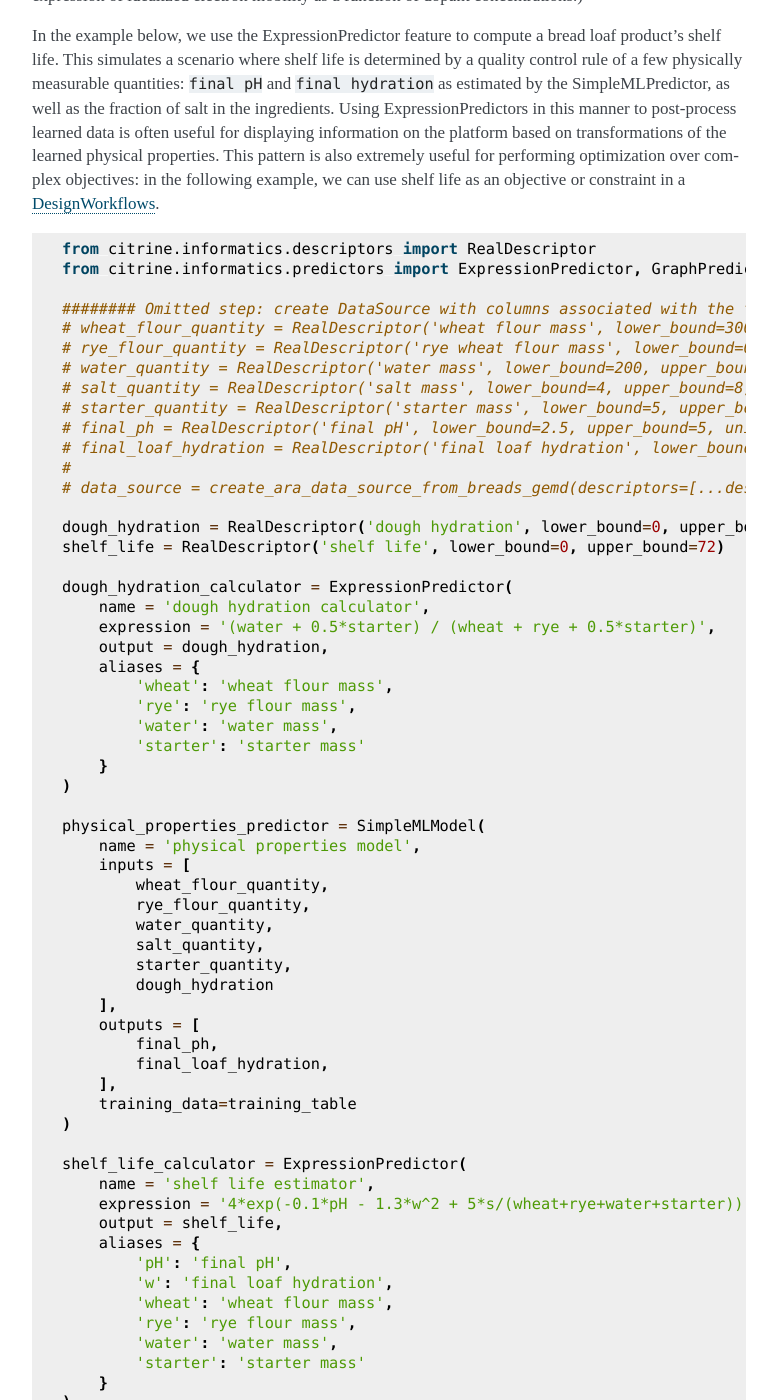
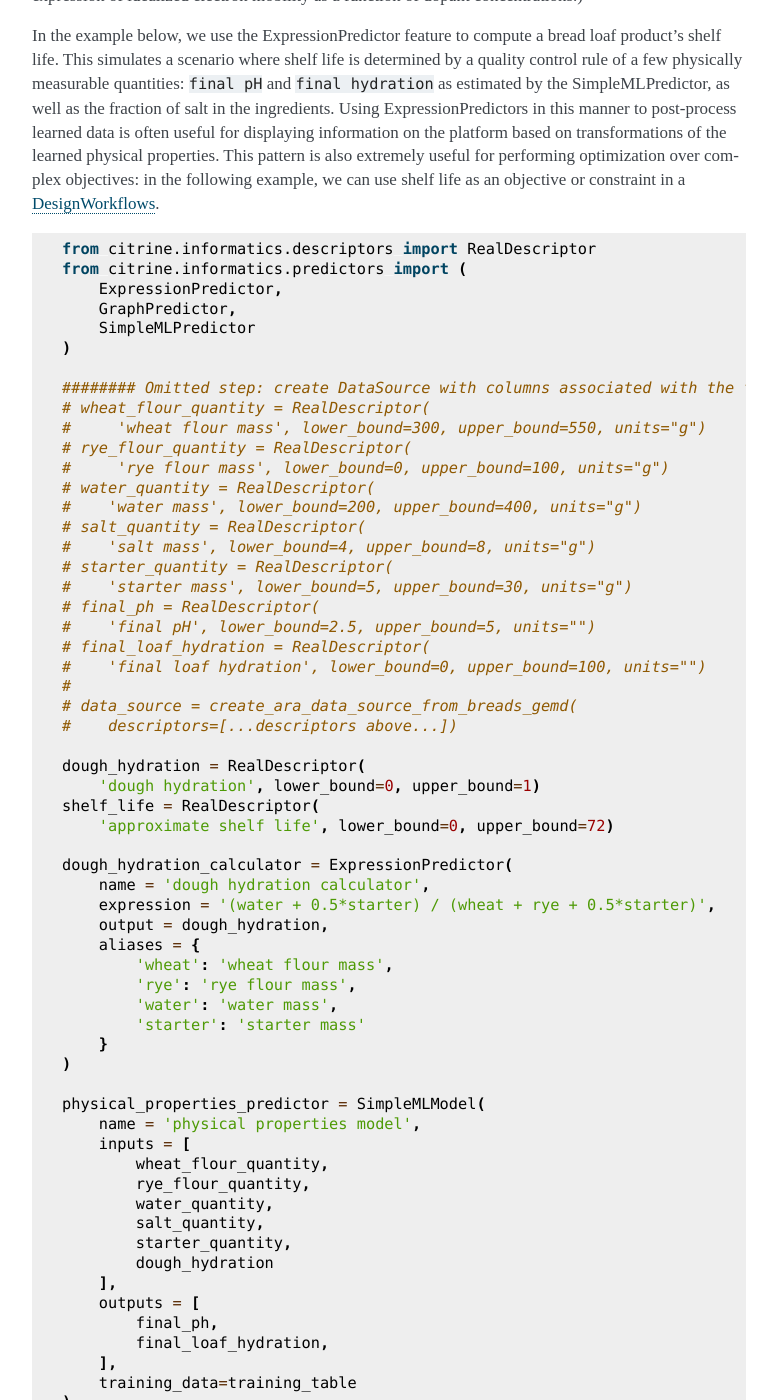
Before and after one commit to CitrineInformatics/citrine-python, a Sphinx documentation site: the page built from docs/source/workflows/predictors.rst, in a window 1280 px wide and 1400 px high, scrolled down 8838 px. Shown: the whole window, without its empty margins (376-1153 px from the left). Built offline with Sphinx 7.4.7, drawn with Linux system fonts in a browser that asks for light colours; some of the changed text lies outside the part shown.

```diff
--- a/docs/source/workflows/predictors.rst
+++ b/docs/source/workflows/predictors.rst
@@ -419,21 +419,35 @@ This pattern is also extremely useful for performing optimization over complex o
 .. code:: python
 
     from citrine.informatics.descriptors import RealDescriptor
-    from citrine.informatics.predictors import ExpressionPredictor, GraphPredictor, SimpleMLPredictor
+    from citrine.informatics.predictors import (
+        ExpressionPredictor,
+        GraphPredictor,
+        SimpleMLPredictor
+    )
 
     ######## Omitted step: create DataSource with columns associated with the following descriptors ########
-    # wheat_flour_quantity = RealDescriptor('wheat flour mass', lower_bound=300, upper_bound=550, units="g")
-    # rye_flour_quantity = RealDescriptor('rye wheat flour mass', lower_bound=0, upper_bound=100, units="g")
-    # water_quantity = RealDescriptor('water mass', lower_bound=200, upper_bound=400, units="g")
-    # salt_quantity = RealDescriptor('salt mass', lower_bound=4, upper_bound=8, units="g")
-    # starter_quantity = RealDescriptor('starter mass', lower_bound=5, upper_bound=30, units="g")
-    # final_ph = RealDescriptor('final pH', lower_bound=2.5, upper_bound=5, units="")
-    # final_loaf_hydration = RealDescriptor('final loaf hydration', lower_bound=0, upper_bound=100, units="")
+    # wheat_flour_quantity = RealDescriptor(
+    #     'wheat flour mass', lower_bound=300, upper_bound=550, units="g")
+    # rye_flour_quantity = RealDescriptor(
+    #     'rye flour mass', lower_bound=0, upper_bound=100, units="g")
+    # water_quantity = RealDescriptor(
+    #    'water mass', lower_bound=200, upper_bound=400, units="g")
+    # salt_quantity = RealDescriptor(
+    #    'salt mass', lower_bound=4, upper_bound=8, units="g")
+    # starter_quantity = RealDescriptor(
+    #    'starter mass', lower_bound=5, upper_bound=30, units="g")
+    # final_ph = RealDescriptor(
+    #    'final pH', lower_bound=2.5, upper_bound=5, units="")
+    # final_loaf_hydration = RealDescriptor(
+    #    'final loaf hydration', lower_bound=0, upper_bound=100, units="")
     #
-    # data_source = create_ara_data_source_from_breads_gemd(descriptors=[...descriptors above...])
+    # data_source = create_ara_data_source_from_breads_gemd(
+    #    descriptors=[...descriptors above...])
 
-    dough_hydration = RealDescriptor('dough hydration', lower_bound=0, upper_bound=1)
-    shelf_life = RealDescriptor('shelf life', lower_bound=0, upper_bound=72)
+    dough_hydration = RealDescriptor(
+        'dough hydration', lower_bound=0, upper_bound=1)
+    shelf_life = RealDescriptor(
+        'approximate shelf life', lower_bound=0, upper_bound=72)
 
     dough_hydration_calculator = ExpressionPredictor(
         name = 'dough hydration calculator',
@@ -479,11 +493,21 @@ This pattern is also extremely useful for performing optimization over complex o
     )
 
     graph_predictor = GraphPredictor(
-        name = 'bread profitability predictor',
-        description = 'Uses bread ingredients to estimate profitability, given a fixed manufacturing process',
+        name = 'bread shelf life predictor',
+        description = 'Uses bread ingredients to estimate shelf life, given a fixed manufacturing process',
         predictors = [
             dough_hydration_calculator,
-            physical_properties_calculator,
+            physical_properties_predictor,
             shelf_life_calculator
         ]
     )
+
+.. |Bread Predictor Graph Visualization| image:: bread_predictor_graph_viz.jpg
+   :width: 800
+   :alt: Visualization of graph predictor.
+
+This example is shown below.
+Nodes with dashed outlines represent degrees of freedom in the recipe, and those with solid outlines represent predictors.
+Nodes with dotted outlines represent predicted quantities; note that only ``final pH`` and ``final loaf hydration`` are the only predicted quantities that exist in the training data.
+
+|Bread Predictor Graph Visualization|
```
Also changed, not shown: other parts of docs/source/workflows/predictors.rst (+1 -1 lines), docs/source/workflows/bread_predictor_graph_viz.jpg (added), 1 other file.
